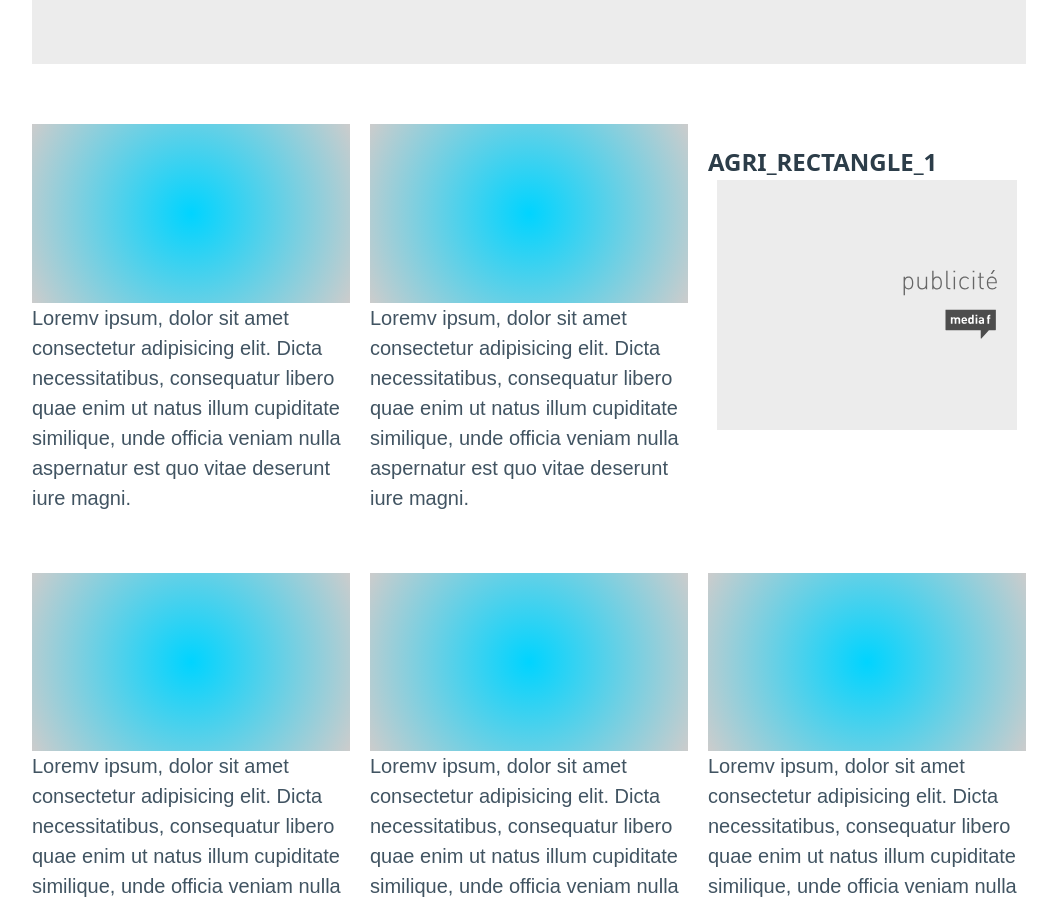
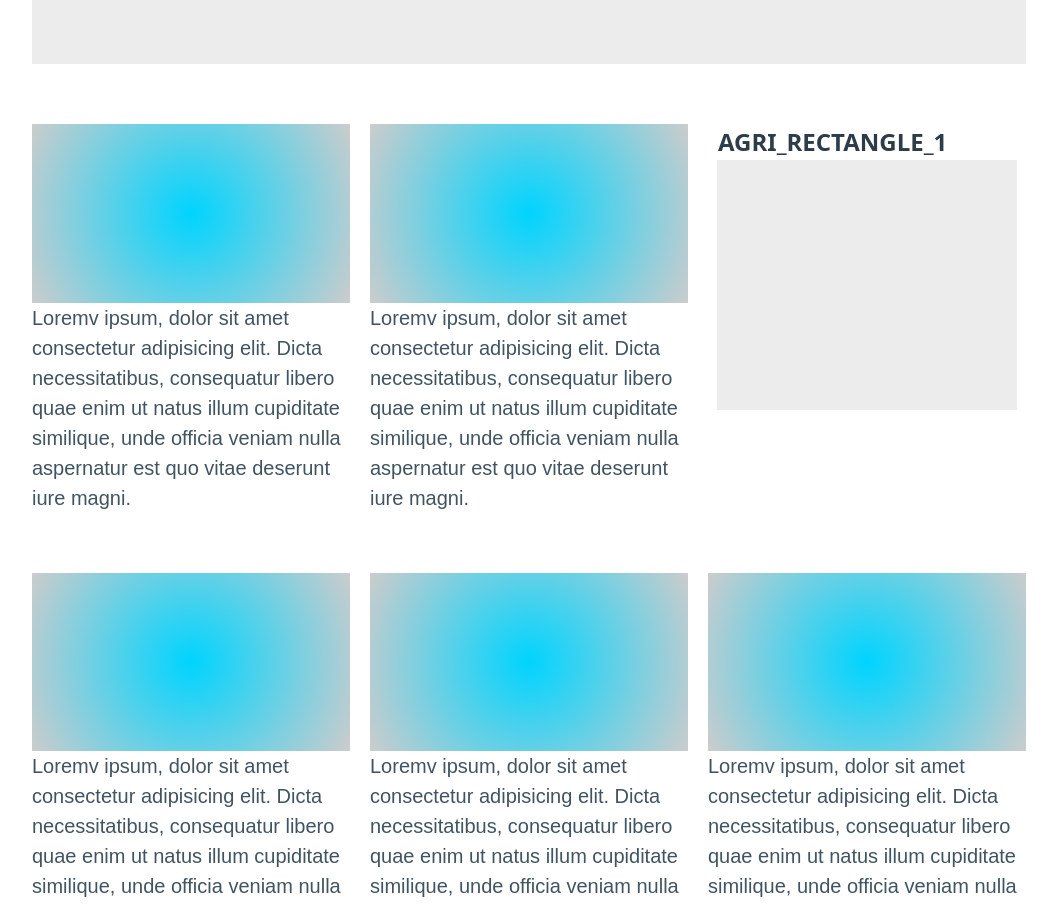
Before and after one commit to media-f/nextads, a Next.js app: page /agri-page in a window 1280 px wide. Shown: the part 2460-3366 px from the top of the page, without its empty margins (111-1168 px from the left). Built offline with nearby package versions, Linux system fonts and the light colour scheme; a web font is replaced by a local one.

Commit message:
Update adslot class names in Agri page and Agri.jsx

```diff
--- a/pages/agri-page.jsx
+++ b/pages/agri-page.jsx
@@ -132,7 +132,7 @@
         ></div>
         <Columns>
         <h3>AGRI_RECTANGLE_1</h3>
-          <div id="AGRI_RECTANGLE_1" className="adslot rectangle"></div>
+          <div id="AGRI_RECTANGLE_1" className="adslot adslot__agri rectangle"></div>
         </Columns>
         <Columns></Columns>
       </section>
--- a/pages/agri.jsx
+++ b/pages/agri.jsx
@@ -70,7 +70,7 @@
         <Link href="/agri-page"> Page article Agri</Link>
         <Columns>
           <h3>AGRI_RECTANGLE_1</h3>
-          <div id="AGRI_RECTANGLE_1" className="adslot rectangle"></div>
+          <div id="AGRI_RECTANGLE_1" className="adslot adslot__agri rectangle"></div>
         </Columns>
         <Columns></Columns>
 
@@ -89,7 +89,7 @@
 
         <Columns>
         <h3>AGRI_RECTANGLE_2</h3>
-          <div id="AGRI_RECTANGLE_2" className="adslot rectangle"></div>
+          <div id="AGRI_RECTANGLE_2" className="adslot adslot__agri rectangle"></div>
         </Columns>
         <Columns></Columns>
 
--- a/pages/styles.css
+++ b/pages/styles.css
@@ -32,6 +32,10 @@
     margin: 3rem 0;
 }
 
+.columns-3 h3 {
+    margin: 0 0.5rem 0;
+}
+
 
 .imgplaceholder {
     width: 100%;
```
